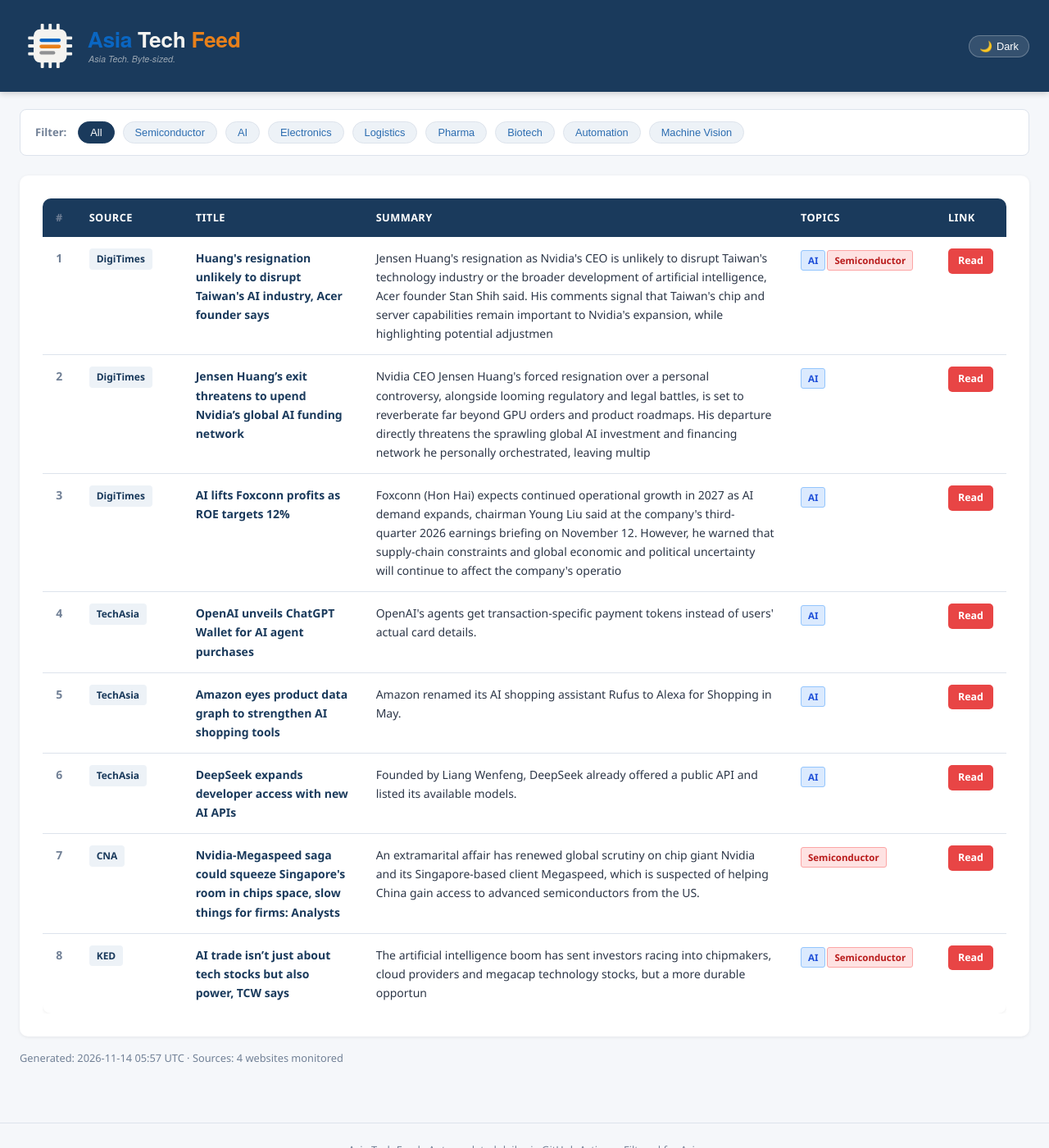
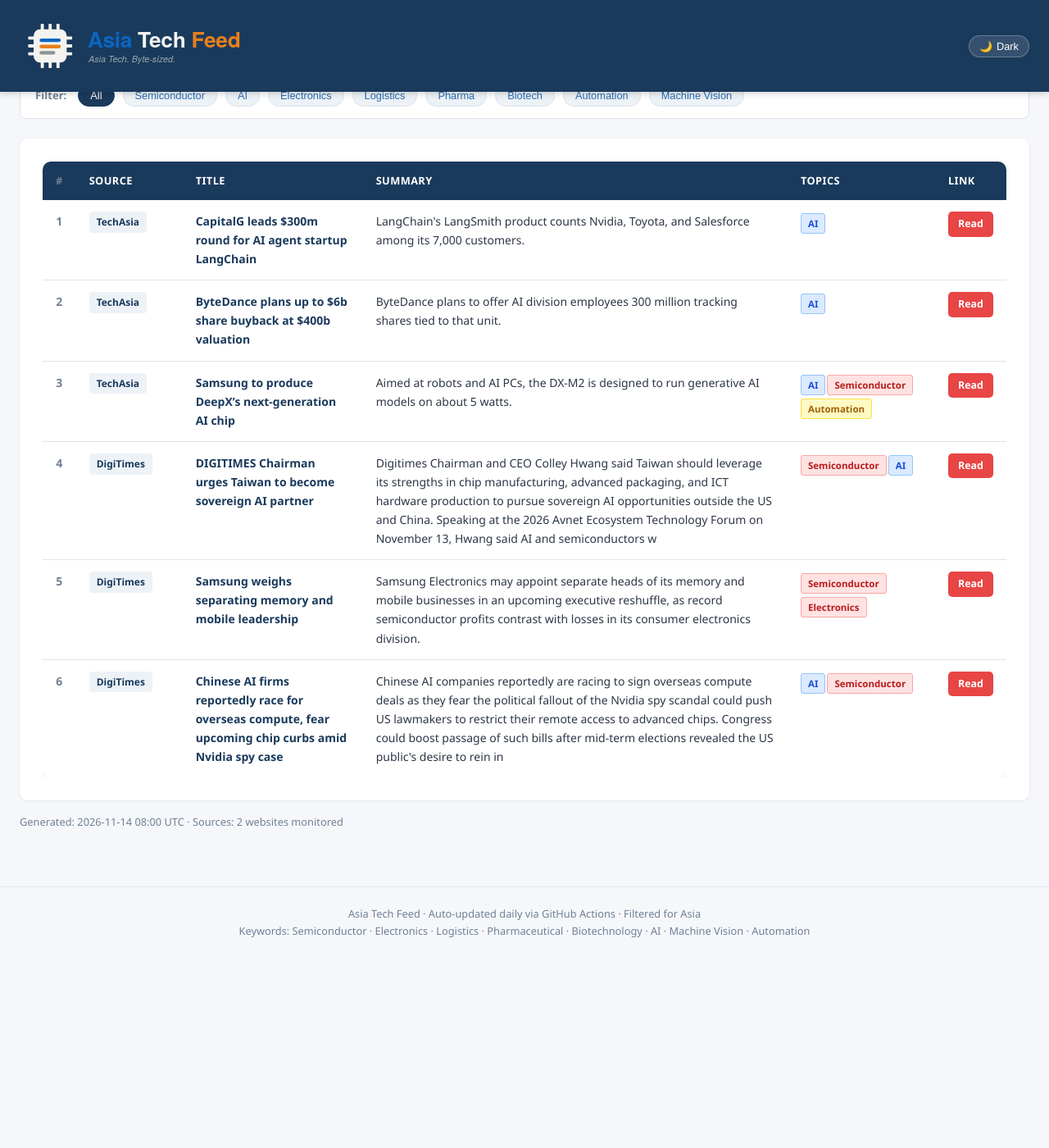
Before and after one commit to asiatechfeed/Asia-Tech-Feed, a Jekyll site: the page built from _posts/2026-11-14-asia-tech-news-digest.md, in a window 1280 px wide and 1400 px high, scrolled down 633 px. Shown: the whole window at 82% size. Built offline with Jekyll 4.4.1, drawn with Linux system fonts in a browser that asks for light colours; a script that is not in the unit is left out; after the commit the page ends 1801 px from its top, so only the background shows below that; some of the changed text lies outside the part shown.

Commit message:
📰 News digest 2026-11-14 (6 articles)

```diff
--- a/_posts/2026-11-14-asia-tech-news-digest.md
+++ b/_posts/2026-11-14-asia-tech-news-digest.md
@@ -1,16 +1,16 @@
 ---
 layout: post
 title: "Asia Tech News Digest - November 14, 2026"
-date: 2026-11-14 13:57:58 +0800
-articles_count: 8
-sources_count: 4
-sources: ["CNA", "DigiTimes", "KED", "TechAsia"]
+date: 2026-11-14 16:00:49 +0800
+articles_count: 6
+sources_count: 2
+sources: ["DigiTimes", "TechAsia"]
 csv_file: /assets/data/news-2026-11-14.tsv
-featured_title: "Huang's resignation unlikely to disrupt Taiwan's AI industry, Acer founder says"
-featured_url: "https://www.digitimes.com/news/a20261113PD245/taiwan-nvidia-jensen-huang-ceo-acer.html"
-featured_source: "DigiTimes"
-featured_summary: "Jensen Huang's resignation as Nvidia's CEO is unlikely to disrupt Taiwan's technology industry or the broader development of artificial intelligence, Acer founder Stan Shih said. His comments signal that Taiwan's chip and server capabilities remain important to Nvidia's expansion, while highlighting potential adjustmen"
-featured_image: "https://img.digitimes.com/newsshow/20261113pd245_files/1_b.jpg"
+featured_title: "CapitalG leads $300m round for AI agent startup LangChain"
+featured_url: "https://www.techinasia.com/musks-openai-lawsuit-heads-to-jury-trial-in-march-us-judge-says"
+featured_source: "TechAsia"
+featured_summary: "LangChain's LangSmith product counts Nvidia, Toyota, and Salesforce among its 7,000 customers."
+featured_image: ""
 ---
 
 <table class="news-table">
@@ -27,67 +27,51 @@ featured_image: "https://img.digitimes.com/newsshow/20261113pd245_files/1_b.jpg"
 <tbody>
 <tr>
   <td class="col-num">1</td>
-  <td class="col-source"><span class="source-badge">DigiTimes</span></td>
-  <td class="col-title"><span class="article-title">Huang's resignation unlikely to disrupt Taiwan's AI industry, Acer founder says</span></td>
-  <td class="col-summary">Jensen Huang's resignation as Nvidia's CEO is unlikely to disrupt Taiwan's technology industry or the broader development of artificial intelligence, Acer founder Stan Shih said. His comments signal that Taiwan's chip and server capabilities remain important to Nvidia's expansion, while highlighting potential adjustmen</td>
-  <td class="col-tags"><span class="tag ai">AI</span><span class="tag semi">Semiconductor</span></td>
-  <td class="col-link"><a class="btn-link" href="https://www.digitimes.com/news/a20261113PD245/taiwan-nvidia-jensen-huang-ceo-acer.html" target="_blank" rel="noopener">Read</a></td>
+  <td class="col-source"><span class="source-badge">TechAsia</span></td>
+  <td class="col-title"><span class="article-title">CapitalG leads $300m round for AI agent startup LangChain</span></td>
+  <td class="col-summary">LangChain's LangSmith product counts Nvidia, Toyota, and Salesforce among its 7,000 customers.</td>
+  <td class="col-tags"><span class="tag ai">AI</span></td>
+  <td class="col-link"><a class="btn-link" href="https://www.techinasia.com/musks-openai-lawsuit-heads-to-jury-trial-in-march-us-judge-says" target="_blank" rel="noopener">Read</a></td>
 </tr>
 <tr>
   <td class="col-num">2</td>
-  <td class="col-source"><span class="source-badge">DigiTimes</span></td>
-  <td class="col-title"><span class="article-title">Jensen Huang’s exit threatens to upend Nvidia’s global AI funding network</span></td>
-  <td class="col-summary">Nvidia CEO Jensen Huang's forced resignation over a personal controversy, alongside looming regulatory and legal battles, is set to reverberate far beyond GPU orders and product roadmaps. His departure directly threatens the sprawling global AI investment and financing network he personally orchestrated, leaving multip</td>
+  <td class="col-source"><span class="source-badge">TechAsia</span></td>
+  <td class="col-title"><span class="article-title">ByteDance plans up to $6b share buyback at $400b valuation</span></td>
+  <td class="col-summary">ByteDance plans to offer AI division employees 300 million tracking shares tied to that unit.</td>
   <td class="col-tags"><span class="tag ai">AI</span></td>
-  <td class="col-link"><a class="btn-link" href="https://www.digitimes.com/news/a20261113PD239/nvidia-jensen-huang-funding-ceo-investment.html" target="_blank" rel="noopener">Read</a></td>
+  <td class="col-link"><a class="btn-link" href="https://www.techinasia.com/bytedance-founder-zhang-yiming-asias-richest" target="_blank" rel="noopener">Read</a></td>
 </tr>
 <tr>
   <td class="col-num">3</td>
-  <td class="col-source"><span class="source-badge">DigiTimes</span></td>
-  <td class="col-title"><span class="article-title">AI lifts Foxconn profits as ROE targets 12%</span></td>
-  <td class="col-summary">Foxconn (Hon Hai) expects continued operational growth in 2027 as AI demand expands, chairman Young Liu said at the company's third-quarter 2026 earnings briefing on November 12. However, he warned that supply-chain constraints and global economic and political uncertainty will continue to affect the company's operatio</td>
-  <td class="col-tags"><span class="tag ai">AI</span></td>
-  <td class="col-link"><a class="btn-link" href="https://www.digitimes.com/news/a20261113PD207/foxconn-demand-2025-2027-2026.html" target="_blank" rel="noopener">Read</a></td>
+  <td class="col-source"><span class="source-badge">TechAsia</span></td>
+  <td class="col-title"><span class="article-title">Samsung to produce DeepX’s next-generation AI chip</span></td>
+  <td class="col-summary">Aimed at robots and AI PCs, the DX-M2 is designed to run generative AI models on about 5 watts.</td>
+  <td class="col-tags"><span class="tag ai">AI</span><span class="tag semi">Semiconductor</span><span class="tag auto">Automation</span></td>
+  <td class="col-link"><a class="btn-link" href="https://www.techinasia.com/hyundai-motor-unveils-on-device-ai-chip-for-robots" target="_blank" rel="noopener">Read</a></td>
 </tr>
 <tr>
   <td class="col-num">4</td>
-  <td class="col-source"><span class="source-badge">TechAsia</span></td>
-  <td class="col-title"><span class="article-title">OpenAI unveils ChatGPT Wallet for AI agent purchases</span></td>
-  <td class="col-summary">OpenAI's agents get transaction-specific payment tokens instead of users' actual card details.</td>
-  <td class="col-tags"><span class="tag ai">AI</span></td>
-  <td class="col-link"><a class="btn-link" href="https://www.techinasia.com/openai-taps-ai-security-startup-hacktron-test-systems" target="_blank" rel="noopener">Read</a></td>
+  <td class="col-source"><span class="source-badge">DigiTimes</span></td>
+  <td class="col-title"><span class="article-title">DIGITIMES Chairman urges Taiwan to become sovereign AI partner</span></td>
+  <td class="col-summary">Digitimes Chairman and CEO Colley Hwang said Taiwan should leverage its strengths in chip manufacturing, advanced packaging, and ICT hardware production to pursue sovereign AI opportunities outside the US and China. Speaking at the 2026 Avnet Ecosystem Technology Forum on November 13, Hwang said AI and semiconductors w</td>
+  <td class="col-tags"><span class="tag semi">Semiconductor</span><span class="tag ai">AI</span></td>
+  <td class="col-link"><a class="btn-link" href="https://www.digitimes.com/news/a20261113PD248/digitimes-colley-hwang-ai-manufacturing-taiwan-2026.html" target="_blank" rel="noopener">Read</a></td>
 </tr>
 <tr>
   <td class="col-num">5</td>
-  <td class="col-source"><span class="source-badge">TechAsia</span></td>
-  <td class="col-title"><span class="article-title">Amazon eyes product data graph to strengthen AI shopping tools</span></td>
-  <td class="col-summary">Amazon renamed its AI shopping assistant Rufus to Alexa for Shopping in May.</td>
-  <td class="col-tags"><span class="tag ai">AI</span></td>
-  <td class="col-link"><a class="btn-link" href="https://www.techinasia.com/amazon-invest-19b-delivery-expand-ai-tools" target="_blank" rel="noopener">Read</a></td>
+  <td class="col-source"><span class="source-badge">DigiTimes</span></td>
+  <td class="col-title"><span class="article-title">Samsung weighs separating memory and mobile leadership</span></td>
+  <td class="col-summary">Samsung Electronics may appoint separate heads of its memory and mobile businesses in an upcoming executive reshuffle, as record semiconductor profits contrast with losses in its consumer electronics division.</td>
+  <td class="col-tags"><span class="tag semi">Semiconductor</span><span class="tag semi">Electronics</span></td>
+  <td class="col-link"><a class="btn-link" href="https://www.digitimes.com/news/a20261113VL233/samsung-mobile-development-revenue-business.html" target="_blank" rel="noopener">Read</a></td>
 </tr>
 <tr>
   <td class="col-num">6</td>
-  <td class="col-source"><span class="source-badge">TechAsia</span></td>
-  <td class="col-title"><span class="article-title">DeepSeek expands developer access with new AI APIs</span></td>
-  <td class="col-summary">Founded by Liang Wenfeng, DeepSeek already offered a public API and listed its available models.</td>
-  <td class="col-tags"><span class="tag ai">AI</span></td>
-  <td class="col-link"><a class="btn-link" href="https://www.techinasia.com/deepseek-rolls-v41flash-update-faster-outputs" target="_blank" rel="noopener">Read</a></td>
-</tr>
-<tr>
-  <td class="col-num">7</td>
-  <td class="col-source"><span class="source-badge">CNA</span></td>
-  <td class="col-title"><span class="article-title">Nvidia-Megaspeed saga could squeeze Singapore's room in chips space, slow things for firms: Analysts</span></td>
-  <td class="col-summary">An extramarital affair has renewed global scrutiny on chip giant Nvidia and its Singapore-based client Megaspeed, which is suspected of helping China gain access to advanced semiconductors from the US.</td>
-  <td class="col-tags"><span class="tag semi">Semiconductor</span></td>
-  <td class="col-link"><a class="btn-link" href="https://www.channelnewsasia.com/singapore/nvidia-megaspeed-ai-chips-semiconductor-6549036" target="_blank" rel="noopener">Read</a></td>
-</tr>
-<tr>
-  <td class="col-num">8</td>
-  <td class="col-source"><span class="source-badge">KED</span></td>
-  <td class="col-title"><span class="article-title">AI trade isn’t just about tech stocks but also power, TCW says</span></td>
-  <td class="col-summary">The artificial intelligence boom has sent investors racing into chipmakers, cloud providers and megacap technology stocks, but a more durable opportun</td>
+  <td class="col-source"><span class="source-badge">DigiTimes</span></td>
+  <td class="col-title"><span class="article-title">Chinese AI firms reportedly race for overseas compute, fear upcoming chip curbs amid Nvidia spy case</span></td>
+  <td class="col-summary">Chinese AI companies reportedly are racing to sign overseas compute deals as they fear the political fallout of the Nvidia spy scandal could push US lawmakers to restrict their remote access to advanced chips. Congress could boost passage of such bills after mid-term elections revealed the US public's desire to rein in</td>
   <td class="col-tags"><span class="tag ai">AI</span><span class="tag semi">Semiconductor</span></td>
-  <td class="col-link"><a class="btn-link" href="https://www.kedglobal.com/asset-management/newsView/ked202606010002" target="_blank" rel="noopener">Read</a></td>
+  <td class="col-link"><a class="btn-link" href="https://www.digitimes.com/news/a20261113VL224/nvidia-china-ai-chip-regulation-security.html" target="_blank" rel="noopener">Read</a></td>
 </tr>
 </tbody>
 </table>
```
Also changed, not shown: _data/seen_urls.json (+7 -1 lines), _digest_meta.json (+21 -23 lines), assets/data/news-2026-11-14.tsv (+6 -8 lines), assets/data/search-index.json.
